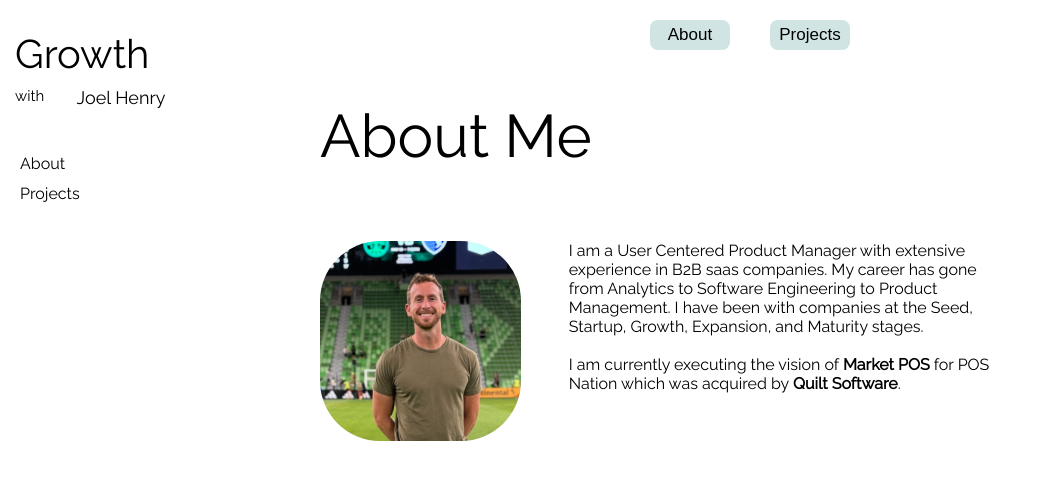
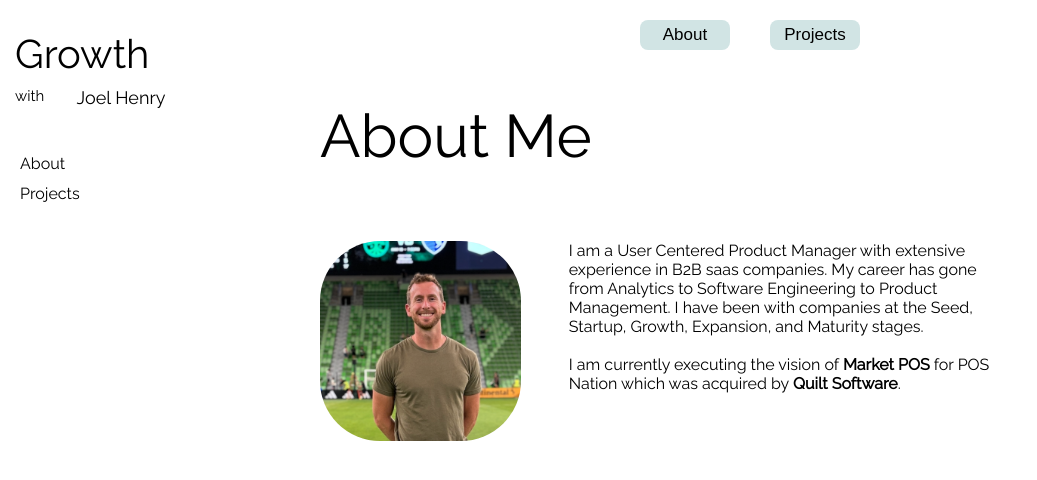
Before and after one commit to JoelGitter/MyPortfolio, a React (Create React App) app: page /about in a window 1280 px wide. Shown: the top 480 px of the page, without its empty margins (0-1037 px from the left). Built offline with nearby package versions, Linux system fonts and the light colour scheme.

Commit message:
Widening button

```diff
--- a/src/styles/styles.scss
+++ b/src/styles/styles.scss
@@ -30,7 +30,7 @@ body {
 .header-button {
   border-radius: 8px;
   margin: 20px;
-  width: 80px;
+  width: 90px;
   height: 30px;
   border: none;
   background-color: #d1e4e4;
```
Also changed, not shown: src/components/Projects/Projects.css (deleted).
